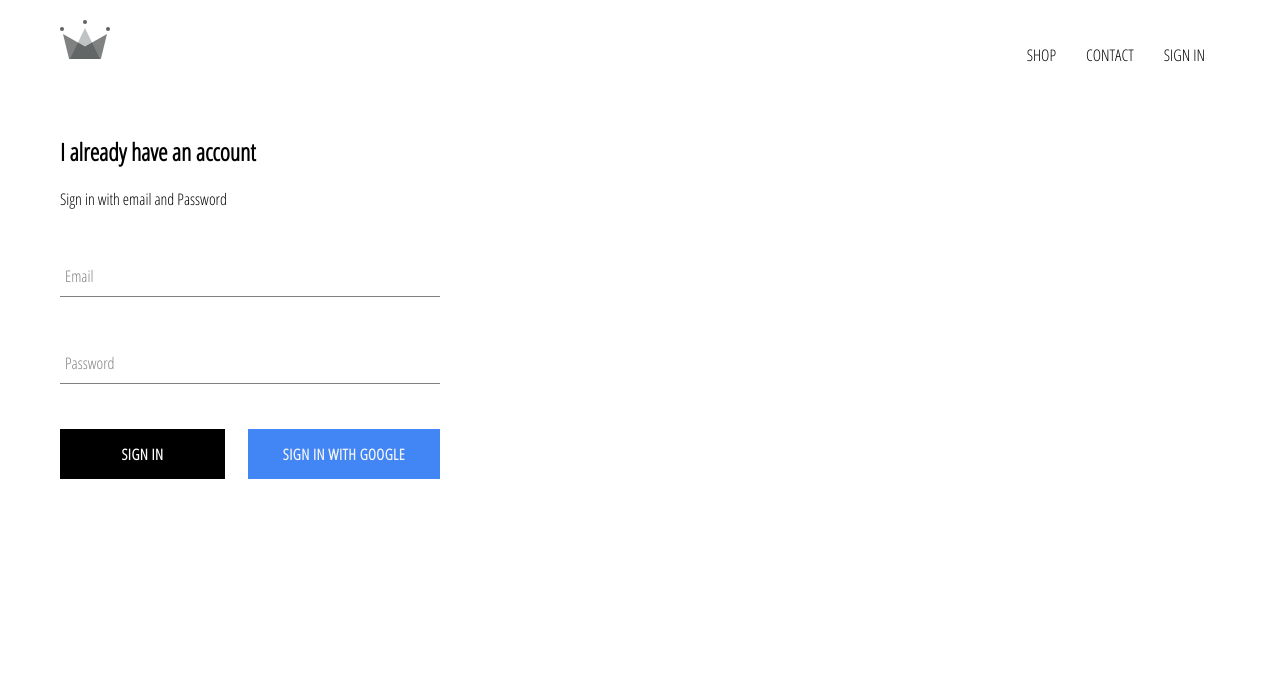
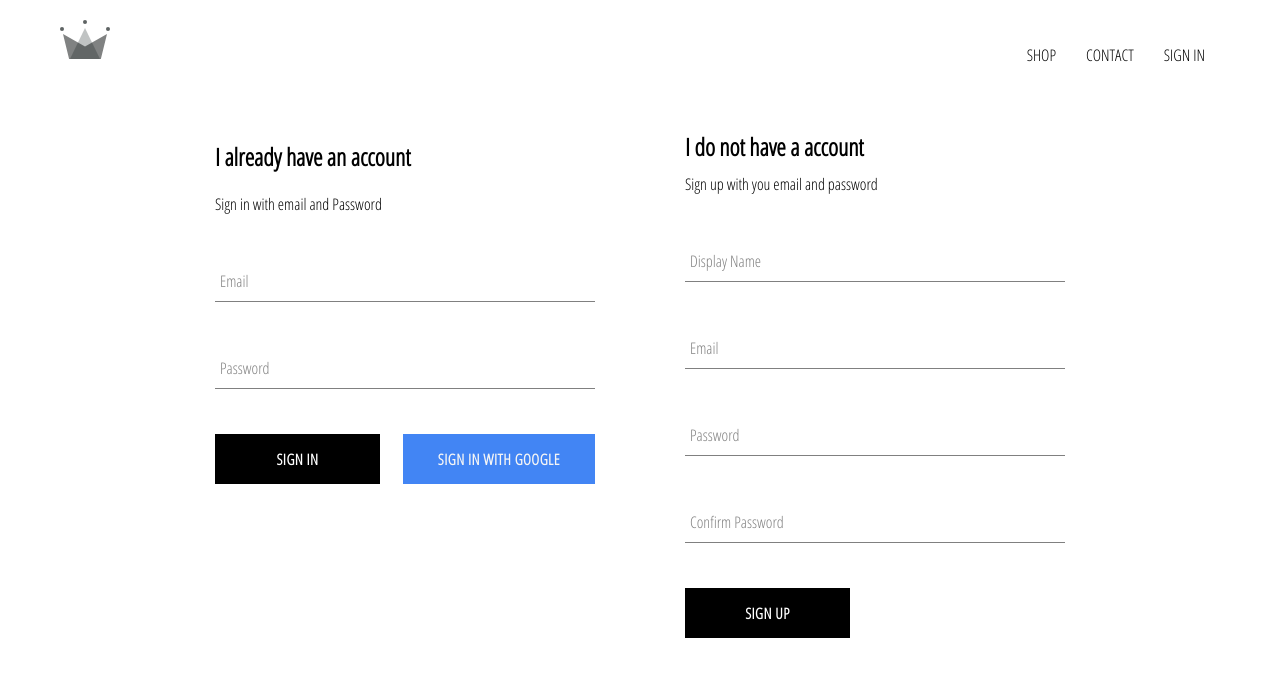
Before and after one commit to rhaqs23/clothing-store, a React (Create React App) app: page /signin in a window 1280 px wide. Shown: the top 676 px of the page. Built offline with nearby package versions, Linux system fonts and the light colour scheme; no server answers.

Commit message:
Implemented firebase util, fixed sign in and implemented sign up with email and password

```diff
--- a/src/App.js
+++ b/src/App.js
@@ -6,7 +6,7 @@
 import HomePage from './pages/homepage/homepage.component';
 import ShopPage from './pages/shop/shop.component';
 import SignInAndSignUpPage from './pages/sign-in-and-sign-up/sign-in-and-sign-up.component';
-import { auth } from './firebase/firebase.util';
+import { auth, createUserProfileDocument } from './firebase/firebase.util';
 // import { auth } from './firebase/firebase.util';
 
 class App extends React.Component {
@@ -22,11 +22,23 @@
   unsubscribeFromAuth = null;
 
   componentDidMount() {
-    this.unsubscribeFromAuth = auth.onAuthStateChanged(user => {
-      this.setState({ currentUser: user })
+    this.unsubscribeFromAuth = auth.onAuthStateChanged(async userAuth => {
+      if (userAuth) {
+        const userRef = await createUserProfileDocument(userAuth);
 
-      console.log(user);
-    })
+        userRef.onSnapshot(snapShot => {
+          this.setState({
+            currentUser: {
+              id: snapShot.id,
+              ...snapShot.data()
+            }
+          });
+          console.log(this.state);
+        });
+      } else {
+        this.setState({ currentUser: userAuth});
+      }
+    });
   }
 
   componentWillUnmount() {
--- /dev/null
+++ b/src/components/sign-up/sign-up.component.jsx
@@ -0,0 +1,102 @@
+import React from 'react';
+
+import FormInput from '../form-input/form-input.component';
+import CustomButton from '../custom-button/custom-button.component';
+
+import { auth, createUserProfileDocument } from '../../firebase/firebase.util';
+
+import './sign-up.styles.scss';
+
+class SignUp extends React.Component{
+    constructor() {
+        super();
+
+        this.state = {
+            displayName: '',
+            email: '',
+            password: '',
+            confirmPassword: ''
+        }
+    }
+
+    handleSubmit = async event => {
+        event.preventDefault();
+
+        const { displayName, email, password, confirmPassword } = this.state;
+
+        if(password !== confirmPassword) {
+            alert('Passwords dont match');
+            return;
+        }
+
+        try {
+            const { user } = await auth.createUserWithEmailAndPassword(email, password);
+
+            await createUserProfileDocument(user, {displayName});
+
+            this.setState({
+                displayName: '',
+                email: '',
+                password: '',
+                confirmPassword: ''
+            })
+        } catch (error) {
+            console.log(error);
+        }
+    }
+
+    handleChange = event => {
+        const { name, value } =  event.target;
+
+        this.setState({ [name]: value });
+    }
+
+    render() {
+        const { displayName, email, password, confirmPassword } = this.state;
+        return(
+            <div className='sign-up'>
+                <h2 className='title'>I do not  have a account</h2>
+                <span>Sign up with you email and password</span>
+
+                <form className='sign-up-form' onSubmit={this.handleSubmit}>
+                    <FormInput
+                        type='text'
+                        name='displayName'
+                        value={displayName}
+                        onChange={this.handleChange}
+                        label='Display Name'
+                        required
+                    />
+                    <FormInput
+                        type='email'
+                        name='email'
+                        value={email}
+                        onChange={this.handleChange}
+                        label='Email'
+                        required
+                    />
+                    <FormInput
+                        type='password'
+                        name='password'
+                        value={password}
+                        onChange={this.handleChange}
+                        label='Password'
+                        required
+                    />
+                    <FormInput
+                        type='password'
+                        name='confirmPassword'
+                        value={confirmPassword}
+                        onChange={this.handleChange}
+                        label='Confirm Password'
+                        required
+                    />
+                    <CustomButton type='submit'>SIGN UP</CustomButton>
+
+                </form>
+            </div>
+        )
+    }
+}
+
+export default SignUp;
--- /dev/null
+++ b/src/components/sign-up/sign-up.styles.scss
@@ -0,0 +1,9 @@
+.sign-up{
+    display: flex;
+    flex-direction: column;
+    width: 380px;
+
+    .title {
+        margin: 10px 0;
+    }
+}
--- a/src/firebase/firebase.util.js
+++ b/src/firebase/firebase.util.js
@@ -12,7 +12,34 @@
     measurementId: "G-KNF5ERX0ZT"
 };
 
-  firebase.initializeApp(config);
+export const createUserProfileDocument = async (userAuth, additionalData) => {
+    if (!userAuth) return;
+
+    const userRef = firestore.doc(`users/${userAuth.uid}`);
+
+    const snapShot = await userRef.get();
+
+    if(!snapShot.exists) {
+        console.log(snapShot);
+        const { displayName, email } = userAuth;
+        const createdAt = new Date();
+
+        try {
+            await userRef.set({
+                displayName,
+                email,
+                createdAt,
+                ...additionalData
+            })
+        } catch (error) {
+            console.log('error creating the user', error.message);
+        }
+    }
+    // console.log(userRef);
+    return  userRef;
+};
+
+  !firebase.apps.length ? firebase.initializeApp(config) : firebase.app();
 
 export const auth = firebase.auth();
 export const firestore = firebase.firestore();
--- a/src/pages/sign-in-and-sign-up/sign-in-and-sign-up.component.jsx
+++ b/src/pages/sign-in-and-sign-up/sign-in-and-sign-up.component.jsx
@@ -1,12 +1,14 @@
 import React from 'react';
 
 import SignIn from '../../components/sign-in/sign-in.component';
+import SignUp from '../../components/sign-up/sign-up.component';
 
 import './sign-in-and-sign-up.styles.scss';
 
 const SignInAndSignUpPage = () => (
     <div className='sign-in-and-sign-up'>
         <SignIn />
+        <SignUp />
     </div>
 );
 
--- a/src/pages/sign-in-and-sign-up/sign-in-and-sign-up.styles.scss
+++ b/src/pages/sign-in-and-sign-up/sign-in-and-sign-up.styles.scss
@@ -0,0 +1,6 @@
+.sign-in-and-sign-up{
+    width: 850px;
+    display: flex;
+    justify-content: space-between;
+    margin: 30px auto;
+}
```
Lines whose indentation alone changed are shown as unchanged.
